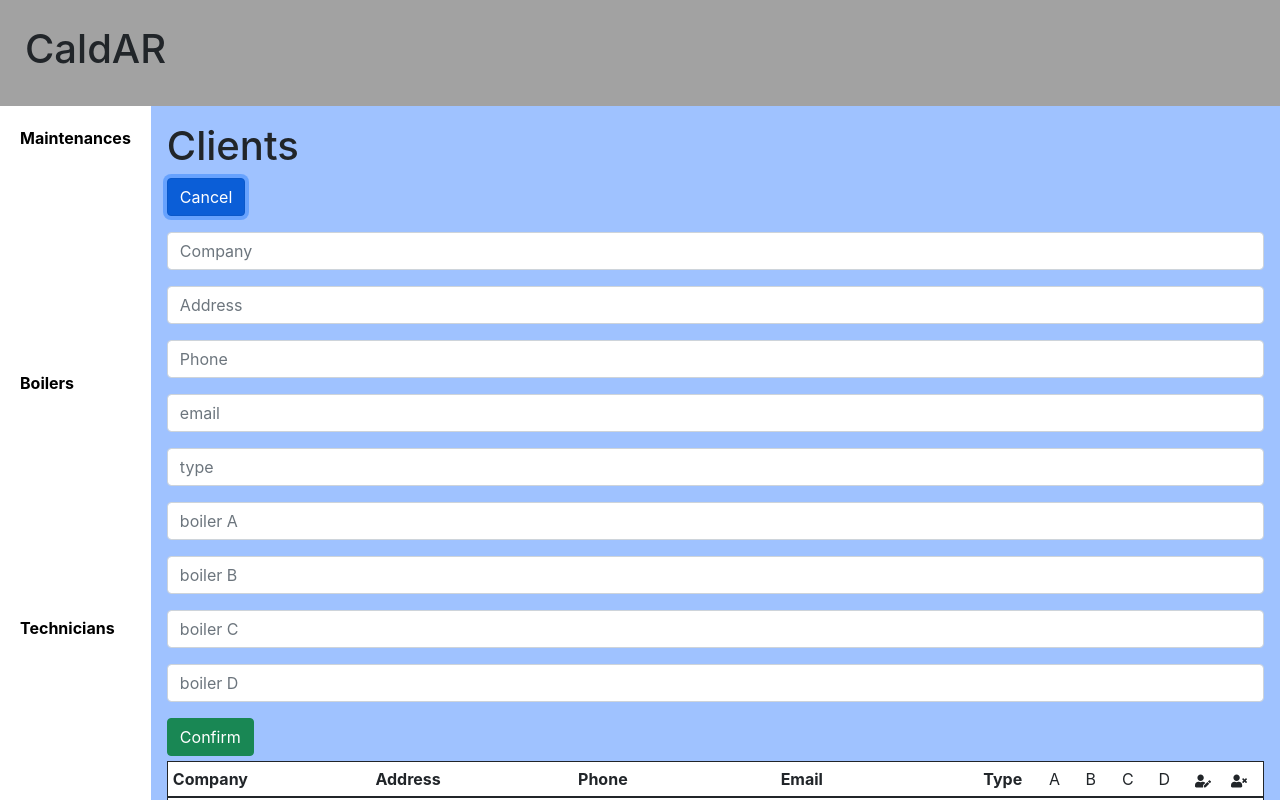
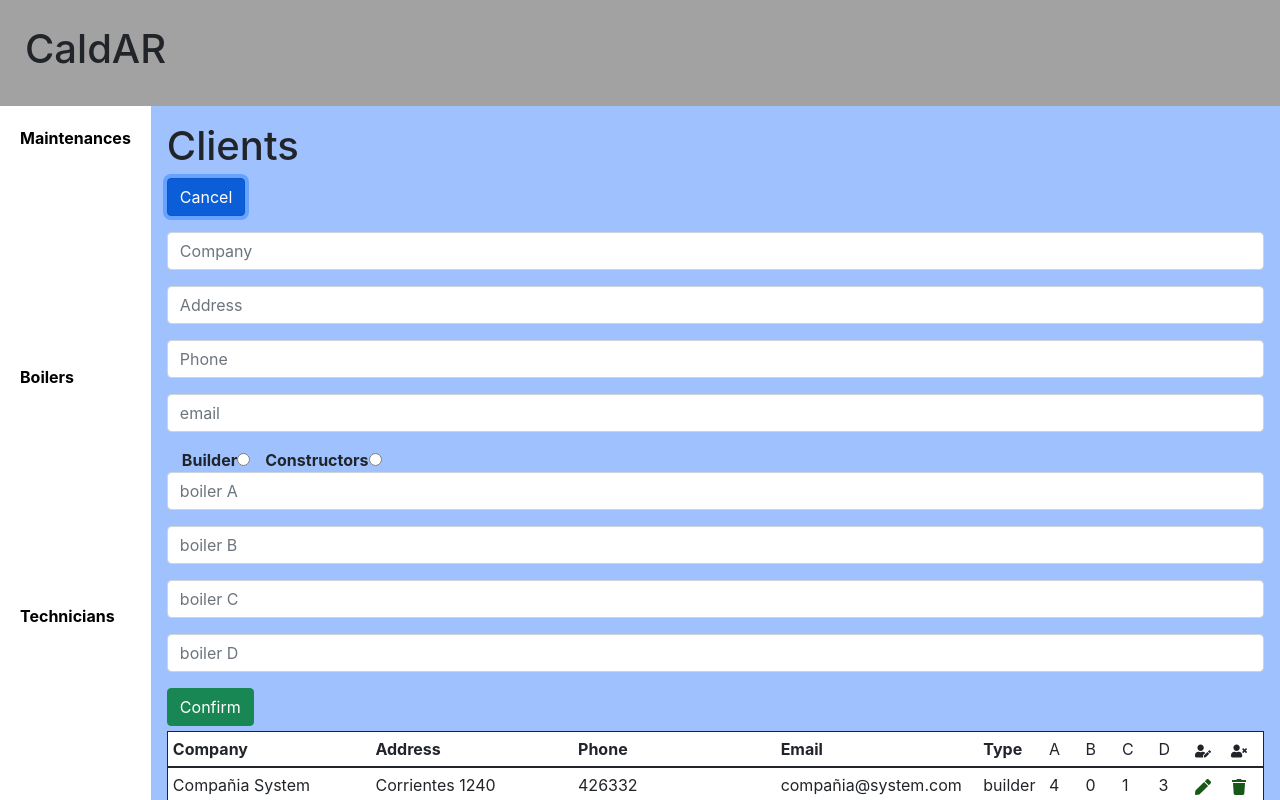
Before and after one commit to GonzaloDeCastro/FrontendCaldAR, a React (Create React App) app: page /clients in a window 1280 px wide. Both pictures are taken after a click on the button "Add Client". Shown: the top 800 px of the page. Built offline with nearby package versions, Linux system fonts and the light colour scheme; the HTML template or start-up script is replaced by a standard one.

Commit message:
Se modifica formulario y se codea la opción de radio para elegir constructoras o edificios

```diff
--- a/src/Clients/ClientForm.jsx
+++ b/src/Clients/ClientForm.jsx
@@ -83,14 +83,21 @@ export const ClientForm = (props) => {
         onChange={(e) => setEmail(e.target.value)}
         value={email}
       />
+      <label>Builder </label>
       <input
-        type='text'
+        type='radio'
         name='type'
-        placeholder='type'
-        className='form-control mb-3'
-        onChange={(e) => setType(e.target.value)}
-        value={type}
+        value='builder'
+        onChange={(e) => setType(e.currentTarget.value)}
       />
+      <label> Constructors </label>
+      <input
+        type='radio'
+        name='type'
+        value='construct'
+        onChange={(e) => setType(e.currentTarget.value)}
+      />
+
       <input
         type='number'
         name='boilerA'
--- a/src/Clients/style.module.css
+++ b/src/Clients/style.module.css
@@ -38,3 +38,8 @@ th {
 .type {
   width: 6%;
 }
+
+label {
+  margin-left: 15px;
+  font-weight: bold;
+}
```
